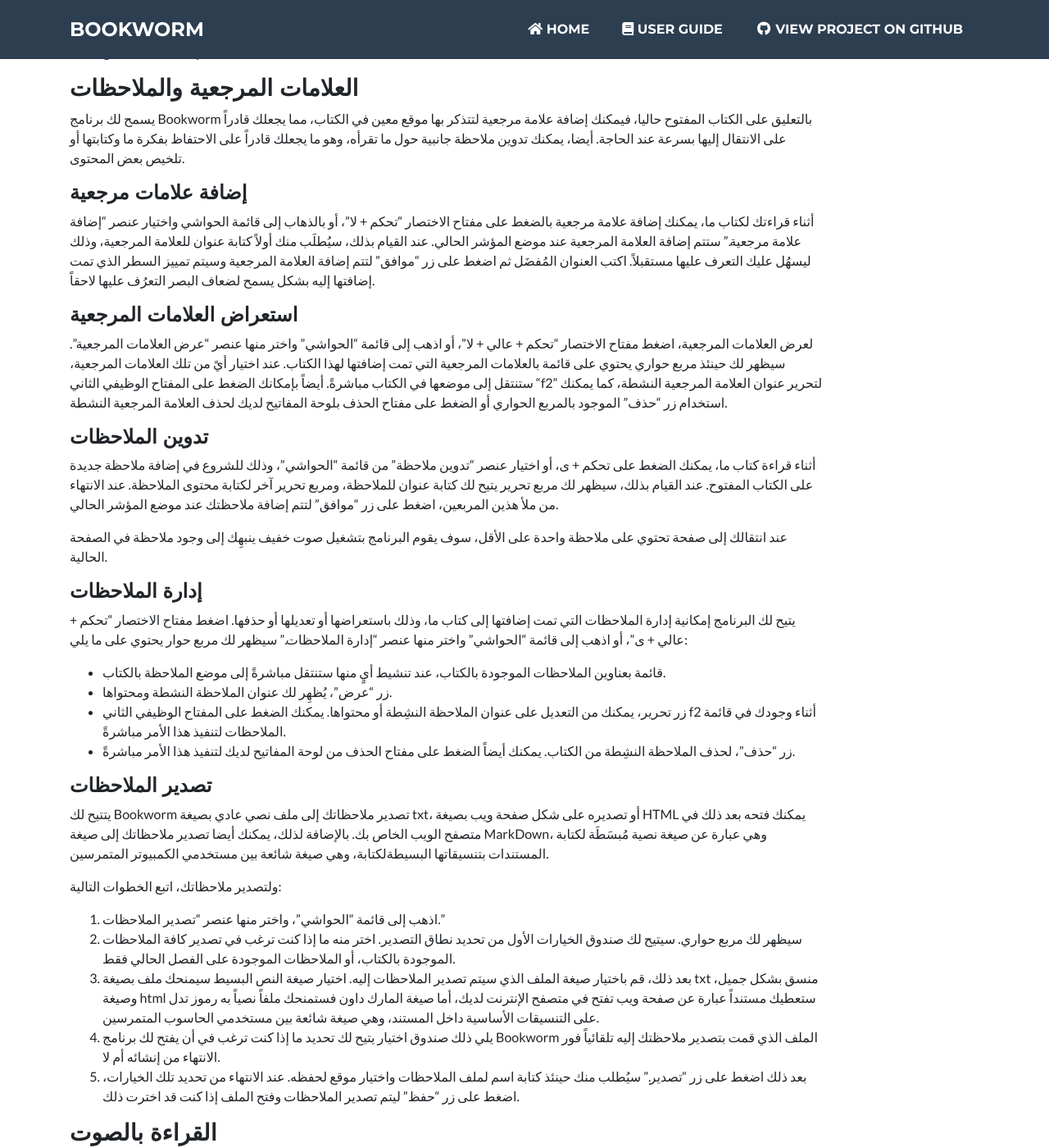
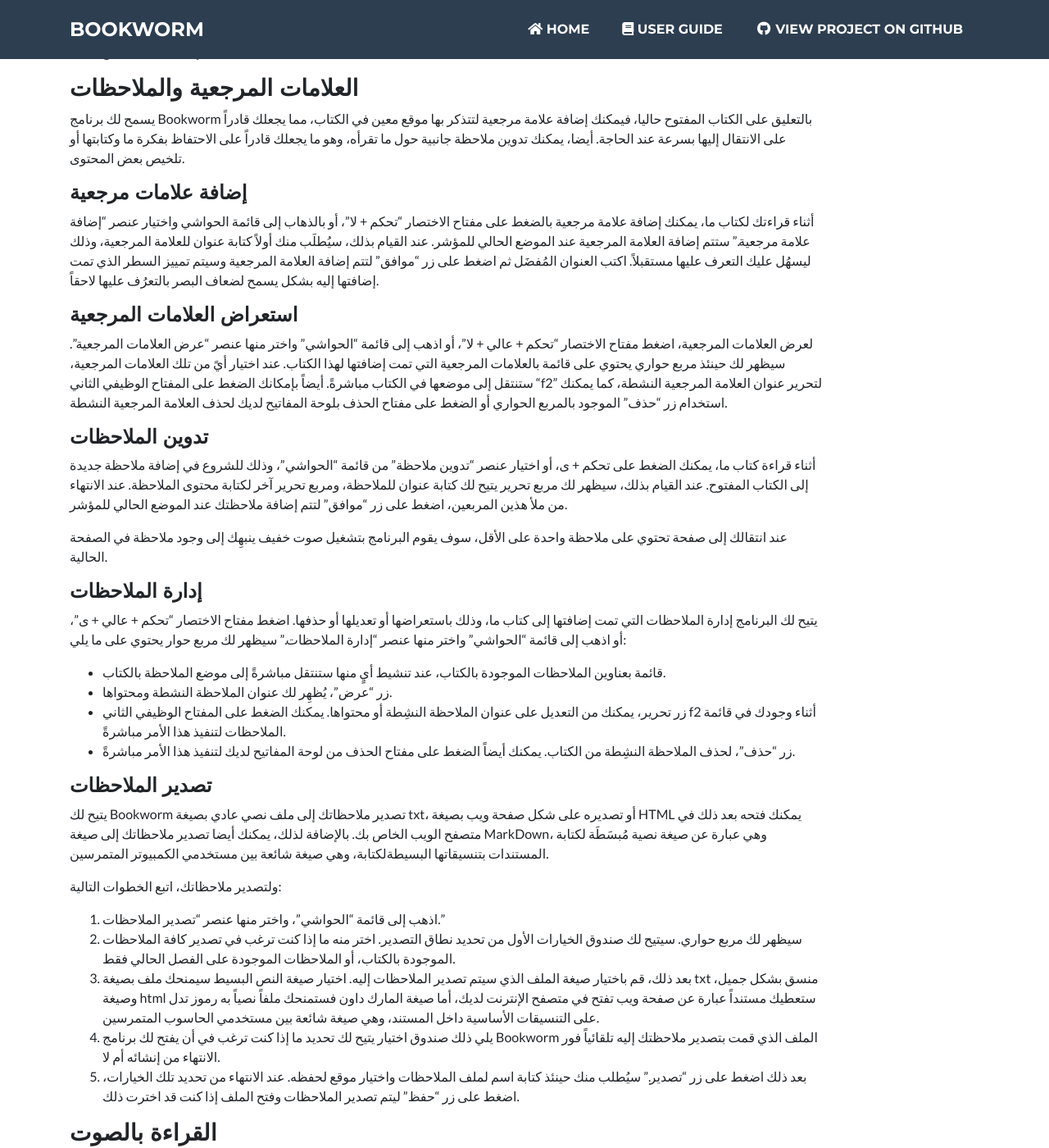
Before and after one commit to blindpandas/bookworm, a Jekyll site: the page built from docs/userguides/ar/bookworm.md, in a window 1280 px wide and 1400 px high, scrolled down 2115 px. Shown: the whole window at 82% size. Built offline with Jekyll 4.4.1, drawn with Linux system fonts in a browser that asks for light colours; our own code applies the rules of GitHub Pages for plain Markdown files; some of the changed text lies outside the part shown.

Commit message:
Fixed: more strings are now translateable. Updated resources for Arabic langauge (thanks Ikrami Ahmed for this effort).

```diff
--- a/docs/userguides/ar/bookworm.md
+++ b/docs/userguides/ar/bookworm.md
@@ -57,7 +57,7 @@
 
 #### إضافة علامات مرجعية
 
-أثناء قراءتك لكتاب ما، يمكنك إضافة علامة مرجعية بالضغط على مفتاح الاختصار "تحكم + لا"، أو بالذهاب إلى قائمة الحواشي واختيار عنصر "إضافة علامة مرجعية." ستتم إضافة العلامة المرجعية عند موضع المؤشر الحالي. عند القيام بذلك، سيُطلَب منك أولاً كتابة عنوان للعلامة المرجعية، وذلك ليسهُل عليك التعرف عليها مستقبلاً. اكتب العنوان المُفضَل ثم اضغط على زر "موافق" لتتم إضافة العلامة المرجعية وسيتم تمييز السطر الذي تمت إضافتها إليه بشكل يسمح لضعاف البصر التعرُف عليها لاحقاً.
+أثناء قراءتك لكتاب ما، يمكنك إضافة علامة مرجعية بالضغط على مفتاح الاختصار "تحكم + لا"، أو بالذهاب إلى قائمة الحواشي واختيار عنصر "إضافة علامة مرجعية." ستتم إضافة العلامة المرجعية عند الموضع الحالي للمؤشر. عند القيام بذلك، سيُطلَب منك أولاً كتابة عنوان للعلامة المرجعية، وذلك ليسهُل عليك التعرف عليها مستقبلاً. اكتب العنوان المُفضَل ثم اضغط على زر "موافق" لتتم إضافة العلامة المرجعية وسيتم تمييز السطر الذي تمت إضافتها إليه بشكل يسمح لضعاف البصر بالتعرُف عليها لاحقاً.
 
 #### استعراض العلامات المرجعية
 
@@ -65,13 +65,13 @@
 
 #### تدوين الملاحظات
 
-أثناء قراءة كتاب ما، يمكنك الضغط على تحكم + ى، أو اختيار عنصر "تدوين ملاحظة" من قائمة "الحواشي"، وذلك  للشروع في إضافة  ملاحظة جديدة على الكتاب المفتوح. عند القيام بذلك، سيظهر لك مربع تحرير يتيح لك كتابة عنوان للملاحظة، ومربع تحرير آخر لكتابة محتوى الملاحظة. عند الانتهاء من ملأ هذين المربعين، اضغط على زر "موافق" لتتم إضافة ملاحظتك عند موضع المؤشر الحالي.
+أثناء قراءة كتاب ما، يمكنك الضغط على تحكم + ى، أو اختيار عنصر "تدوين ملاحظة" من قائمة "الحواشي"، وذلك  للشروع في إضافة  ملاحظة جديدة إلى الكتاب المفتوح. عند القيام بذلك، سيظهر لك مربع تحرير يتيح لك كتابة عنوان للملاحظة، ومربع تحرير آخر لكتابة محتوى الملاحظة. عند الانتهاء من ملأ هذين المربعين، اضغط على زر "موافق" لتتم إضافة ملاحظتك عند الموضع الحالي للمؤشر.
 
 عند انتقالك إلى صفحة تحتوي على ملاحظة واحدة على الأقل، سوف يقوم البرنامج بتشغيل صوت خفيف ينبهِك إلى وجود ملاحظة في الصفحة الحالية.
 
 #### إدارة الملاحظات
 
-يتيح لك البرنامج إمكانية إدارة الملاحظات التي تمت إضافتها إلى كتاب ما، وذلك باستعراضها أو تعديلها أو حذفها. اضغط مفتاح الاختصار "تحكم + عالي + ى"، أو اذهب إلى قائمة "الحواشي" واختر منها عنصر "إدارة الملاحظات." سيظهر لك مربع حوار يحتوي على ما يلي:
+يتيح لك البرنامج إدارة الملاحظات التي تمت إضافتها إلى كتاب ما، وذلك باستعراضها أو تعديلها أو حذفها. اضغط مفتاح الاختصار "تحكم + عالي + ى"، أو اذهب إلى قائمة "الحواشي" واختر منها عنصر "إدارة الملاحظات." سيظهر لك مربع حوار يحتوي على ما يلي:
 * قائمة بعناوين الملاحظات الموجودة بالكتاب، عند تنشيط أيٍ منها ستنتقل مباشرةً إلى موضع الملاحظة بالكتاب.
 * زر "عرض"، يُظهِر لك عنوان الملاحظة النشطة ومحتواها.
 * زر تحرير، يمكنك من التعديل على عنوان الملاحظة النشِطة أو محتواها. يمكنك الضغط على المفتاح الوظيفي الثاني f2 أثناء وجودك في قائمة الملاحظات لتنفيذ هذا الأمر مباشرةً.
@@ -79,7 +79,7 @@
 
 #### تصدير الملاحظات
 
-يتتيح لك Bookworm تصدير ملاحظاتك إلى ملف نصي عادي بصيغة txt، أو تصديره على شكل صفحة ويب بصيغة HTML يمكنك فتحه بعد ذلك في متصفح الويب الخاص بك. بالإضافة لذلك، يمكنك أيضا تصدير ملاحظاتك إلى صيغة MarkDown، وهي عبارة عن صيغة نصية مُبسَطَة لكتابة المستندات بتنسيقاتها البسيطةلكتابة، وهي صيغة شائعة بين مستخدمي الكمبيوتر المتمرسين.
+يتيح لك Bookworm تصدير ملاحظاتك إلى ملف نصي عادي بصيغة txt، أو تصديره على شكل صفحة ويب بصيغة HTML يمكنك فتحه بعد ذلك في متصفح الويب الخاص بك. بالإضافة لذلك، يمكنك أيضا تصدير ملاحظاتك إلى صيغة MarkDown، وهي عبارة عن صيغة نصية مُبسَطَة لكتابة المستندات بتنسيقاتها البسيطةلكتابة، وهي صيغة شائعة بين مستخدمي الكمبيوتر المتمرسين.
 
 ولتصدير ملاحظاتك، اتبع الخطوات التالية:
 
@@ -106,23 +106,23 @@
 بالإضافة إلى إمكانية تخصيص صوت القراءة كما سبق شرحه، فإن Bookworm يمنحك القدرة على تخصيص ما يتم قراءته، وذلك  عبر مجموعة من الخيارات التي يمكن العثور عليها في قسم إعدادات القراءة من تفضيلات البرنامج، وهي كما يلي:
 
 * عند الضغط على زر تشغيل: يتحكم هذا الخيار في ما يحدث عندما تقوم ببدء قراءة كتاب عبر Bookworm بالضغط على زر "تشغيل". يمكنك اختيار "قراءة الكتاب بالكامل"، أو "قراءة الفصل الحالي" أو "قراءة الصفحة الحالية" فقط. بشكل افتراضي، سيقوم Bookworm بقراءة الكتاب بأكمله بطريقة مستمرة، إلا إذا طلبت منه التوقف عندما يصل إلى نهاية الصفحة أو نهاية الفصل الحالي عبر تغيير هذا الخيار.
-* الشروع في القراءة من: يحدد لك هذا الخيار الموضع الذي سيبدأ البرنامج بالقراءة من عنده. يمكنك اختيار بدء القراءة من موضع المؤشر الحالي، أو من بداية الصفحة الحالية.
+* الشروع في القراءة من: يحدد لك هذا الخيار الموضع الذي سيبدأ البرنامج بالقراءة من عنده. يمكنك اختيار بدء القراءة من الموضع الحالي للمؤشر، أو من بداية الصفحة الحالية.
 * أثناء القراءة: تتحكم هذه المجموعة من الخيارات في كيفية عمل البرنامج أثناء القراءة بالصوت. يمكنك تشغيل  أو تعطيل أياً من الخيارات التالية عن طريق تحديد / إلغاء تحديد خانة الاختيار الخاصة بها:
 
 * تمييز النص المقروء: إذا تم تفعيل هذا الخيار، فإن النص الذي يجري نطقه سوف يتم تمييزه بصرياً في نفس الآن.
 * تحديد النص المقروء: إذا تم تفعيل هذا الخيار، فإن النص الذي يجري نطقه سوف يتم تحديده تلقائيا. يتيح لك ذلك، على سبيل المثال، ضغط مفتاح الاختصار تحكم + ؤ لنسخ الفقرة التي تُقرَأ حاليا.
-* تشغيل صوت عند نهاية كل فصل: عند تفعيل هذا الخيار، سيقوم البرنامج بتشغيل صوت ليُشعرَ المستخدم بنهاية الفصل الذي يقرأه.
+* تشغيل صوت عند نهاية كل فصل: عند تفعيل هذا الخيار، سيقوم البرنامج بتشغيل صوت لتنبيه  المستخدم بنهاية الفصل الذي يقرأه.
 
 
 ### عرض نسخة مصوَّرة من الصفحة الحالية
 
-يتيح لك Bookworm الاطلاع على نسخة كاملة مصوَرَة من الكتاب المفتوح. لتصل لهذه الميزة، اضغط مفتاح الاختصار "تحكم + ق"، أو اذهب إلى قائمة "أدوات" واختر منها عنصر "عرض الصفحة." نُطلِق على هذا النمط من العرض اسم "العرض المُصوَّر"، وهو ما يُضاد نمط العرض الافتراضي بالبرنامج وهو "العرض النصي."
+يتيح لك Bookworm الاطلاع على نسخة كاملة مصوَرَة من الكتاب المفتوح. لتصل لهذه الميزة، اضغط مفتاح الاختصار "تحكم + ق"، أو اذهب إلى قائمة "أدوات" واختر منها عنصر "عرض الصفحة." نُطلِق على هذا النمط من العرض اسم "العرض المُصوَّر"، وهو ما يُقابل العرض النصي. العرض النصي، طبعاً، هو نمط العرض الإفتراضي بالبرنامج.
 
 أثناء وجودك بنمط العرض المصوَّر، يمكنك استخدام أوامر التكبير الاعتيادية للتحكم بحجم الصفحة المعروضة كما يلي:
 
 * تحكم + = لتكبير الحجم
 * تحكم + - لتصغير الحجم
-* Ctrl + 0 لإعادة مستوى التكبير إلى الحالة الافتراضية
+* تحكم  + 0 لإعادة مستوى التكبير إلى الحالة الافتراضية
 
 يُلاحظ أيضاً أنه بإمكانك استخدام اختصارات التنقل في الكتاب، التي سبق ذكرها بالإعلى، للتحرك أثناء تفعيل نمط العرض المصوَر.، كما يمكنك الضغط على مفتاح الهروب للخروج من هذا النمط والعودة للنمط النصي الافتراضي.
 
```
Also changed, not shown: other parts of docs/userguides/ar/bookworm.md (+7 -7 lines), 5 other files.
